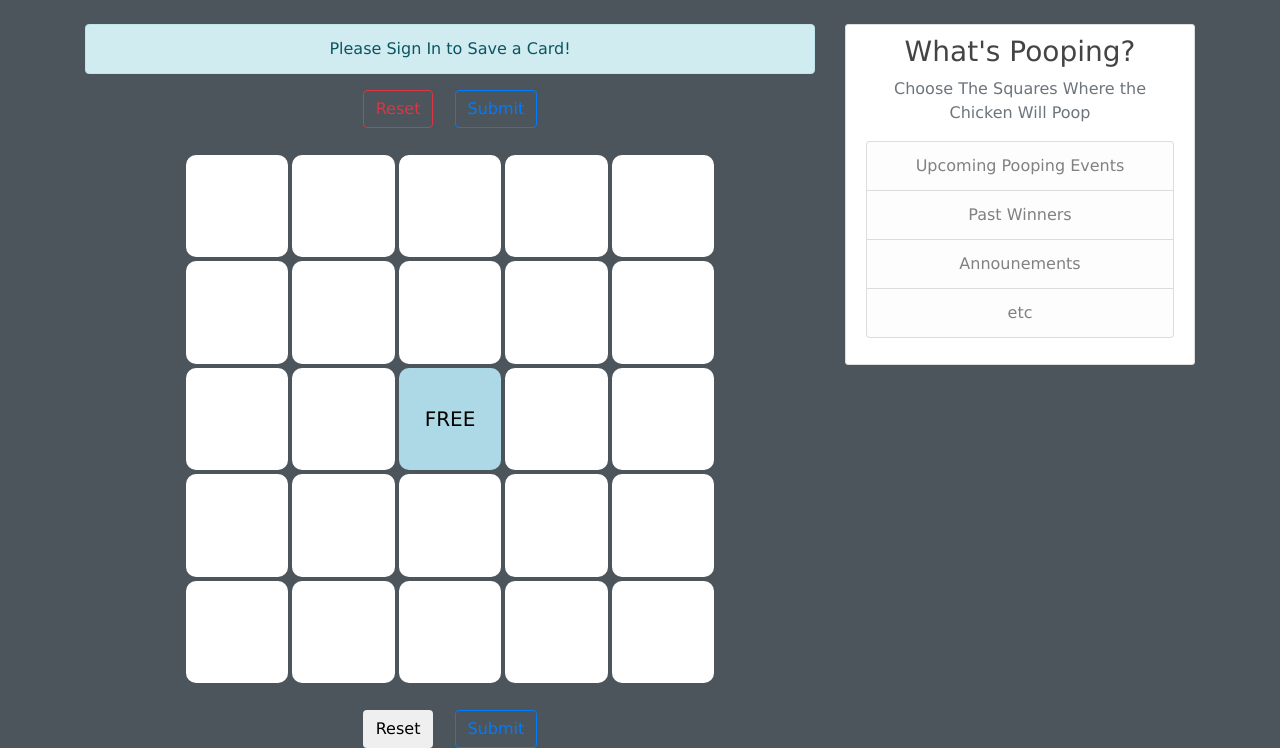
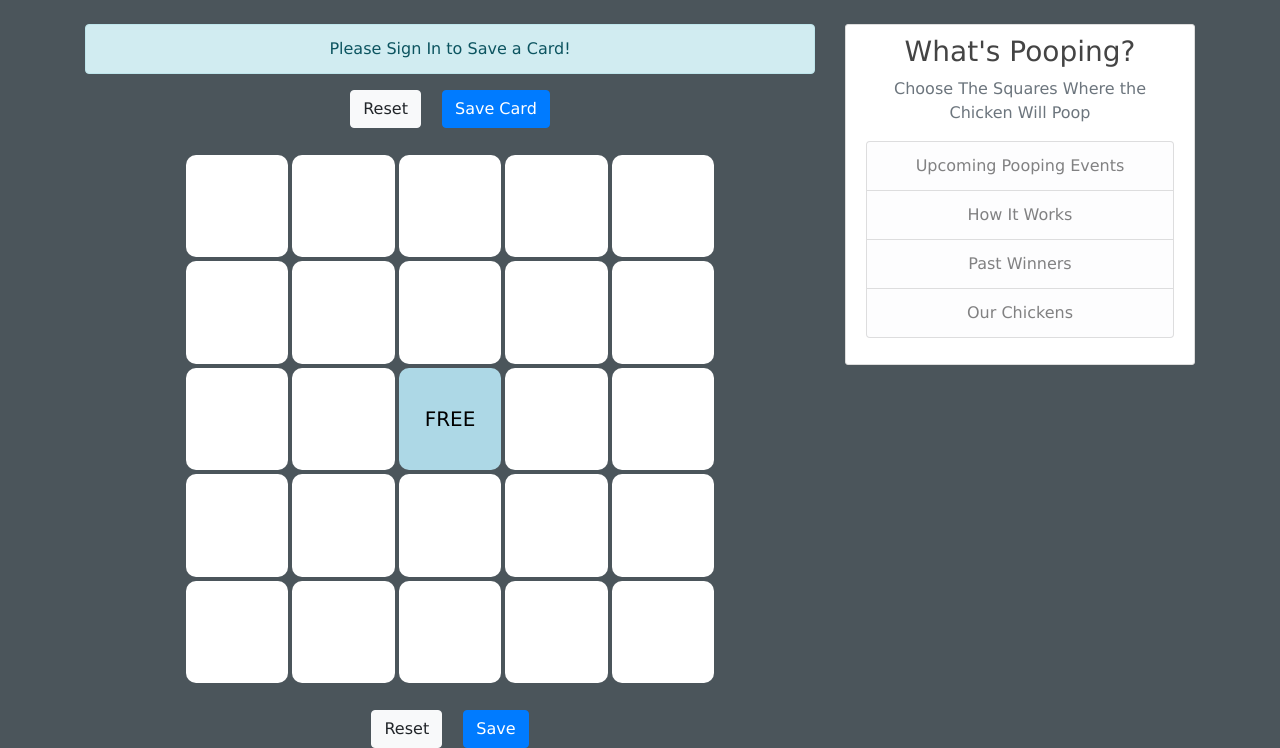
Before and after one commit to jande48/chickenpoopbingo, a Flask app: page / in a window 1280 px wide. Shown: the part 56-804 px from the top of the page. Run offline with Flask 2, Linux system fonts and the light colour scheme; some libraries are stand-ins or nearby versions.

Commit message:
working saving card

```diff
--- a/ChickenShitBingo/models.py
+++ b/ChickenShitBingo/models.py
@@ -15,8 +15,8 @@ class User(db.Model, UserMixin):
     image_file = db.Column(db.String(20), nullable=False, default='default.jpg')
     password = db.Column(db.String(60), nullable=False)
     posts = db.relationship('Post', backref='author', lazy=True)
-    credits = db.Column(db.String(25), nullable=False, default='10')
-    card = db.Column(db.String(25), nullable=False, default='0000000000000000000000000')
+    # credits = db.Column(db.String(25), nullable=False, default='10')
+    # card = db.Column(db.String(25), nullable=False, default='0000000000000000000000000')
 
     def get_reset_token(self, expires_sec=1800):
         s = Serializer(app.config['SECRET_KEY'], expires_sec)
--- a/ChickenShitBingo/routes.py
+++ b/ChickenShitBingo/routes.py
@@ -20,17 +20,31 @@ posts = [
     }
 ]
 
+@app.route("/test", methods=['GET','POST'])
+def test():
+    # clicked = None
+    if request.method == "POST":
+        req_data = request.form['myData']
+        print(req_data)
+        #title = req_data['title']
+        #body = req_data['body']
+        # clicked=request.get_json(silent=True)
+        # title = request.form.get('title')
+        # body = request.form.get('body')
+        # flash('it worked!!!', 'success')
+        #return '<div class="alert alert-success" role="alert">Your Card Has Been Saved</div>'
+    return render_template('test.html')
 
 @app.route("/")
 @app.route("/home", methods=['GET','POST'])
 def home():
     if current_user.is_authenticated:
         minus_credits = 0
-        for i in range( len(current_user.card.data) ):
-            minus_credits += int(current_user.card.data[i])
-        current_user.credits.data = int(current_user.credits.data)-minus_credits
-        db.session.commit()
-        flash('Your Card Has Been Saved! Tune in For the Next Chicken Shitting.', 'success')
+        # for i in range( len(current_user.card.data) ):
+        #     minus_credits += int(current_user.card.data[i])
+        # current_user.credits.data = int(current_user.credits.data)-minus_credits
+        # db.session.commit()
+        # flash('Your Card Has Been Saved! Tune in For the Next Chicken Shitting.', 'success')
     else:
         flash('Please Sign In to Save a Card!', 'info')
     return render_template('home.html')
--- a/ChickenShitBingo/templates/home.html
+++ b/ChickenShitBingo/templates/home.html
@@ -3,8 +3,12 @@
 {% block content %}
 
         <div>
-            <input class="btn btn-outline-danger mr-2" type="button" onclick="resetSquareColours()" value=" Reset ">
-            <input class="btn btn-outline-primary ml-2" type="button" onclick="resetSquareColours()" value="Submit">
+            <!--<form id="postForm">-->
+                <button class="btn btn-light mr-2" onclick="resetSquareColours()" value=" Reset ">Reset</button>
+                <button id="saveCard" value="Save" class="btn btn-primary ml-2">Save Card</button>
+            <!--</form>-->
+            <!-- <input class="btn btn-light mr-2" type="button" onclick="resetSquareColours()" value=" Reset ">
+            <input id="saveButton" class="btn btn-primary ml-2" type="button" value="Save"> -->
         </div>
         <br>
         <div onload="init()">
@@ -57,8 +61,8 @@
         </div>
         <br>
         <div>
-            <input class="btn btn--outline-danger mr-2" type="button" onclick="resetSquareColours()" value=" Reset ">
-            <input class="btn btn-outline-primary ml-2" type="button" onclick="resetSquareColours()" value="Submit">
+            <input class="btn btn-light mr-2" type="button" onclick="resetSquareColours()" value=" Reset ">
+            <input class="btn btn-primary ml-2" type="button" onclick="resetSquareColours()" value="Save">
 
 
         </div>
--- a/ChickenShitBingo/templates/layout.html
+++ b/ChickenShitBingo/templates/layout.html
@@ -14,6 +14,10 @@
     <link rel="stylesheet" type="text/css" href="{{ url_for('static', filename='main.css') }}">
     <link rel="stylesheet" href="../static/style.css">
     <script src="../static/bingo.js"></script>
+
+
+
+
     {% if title %}
         <title>Chicken Shit Bingo! - {{ title }}</title>
     {% else %}
@@ -51,6 +55,7 @@
     <main role="main" class="container">
       <div class="row">
         <div class="col-md-8">
+          <div id="message-div"></div>
           {% with messages = get_flashed_messages(with_categories=true) %}
             {% if messages %}
               {% for category, message in messages %}
@@ -68,9 +73,9 @@
             <p class='text-muted'>Choose The Squares Where the Chicken Will Poop</p>
               <ul class="list-group">
                 <li class="list-group-item list-group-item-light">Upcoming Pooping Events</li>
+                <li class="list-group-item list-group-item-light">How It Works</li>
                 <li class="list-group-item list-group-item-light">Past Winners</li>
-                <li class="list-group-item list-group-item-light">Announements</li>
-                <li class="list-group-item list-group-item-light">etc</li>
+                <li class="list-group-item list-group-item-light">Our Chickens</li>
               </ul>
             </p>
           </div>
@@ -81,8 +86,73 @@
 
     <!-- Optional JavaScript -->
     <!-- jQuery first, then Popper.js, then Bootstrap JS -->
-    <script src="https://code.jquery.com/jquery-3.2.1.slim.min.js" integrity="sha384-KJ3o2DKtIkvYIK3UENzmM7KCkRr/rE9/Qpg6aAZGJwFDMVNA/GpGFF93hXpG5KkN" crossorigin="anonymous"></script>
+    <!-- <script>
+      $(document).ready(function(){
+        var clicked;
+        $("#saveButton").click(function(){
+          //clicked = $(this).attr("name");
+          $ajax({
+            type: 'POST',
+            url: "{{ url_for('test') }}",
+            contentType: 'application/json;charset=UTF-8',
+            data: [{'sq1': 1},{'sq2': 0}]
+          })
+        })
+      })
+    </script> -->
+    <!-- <script
+  src="https://code.jquery.com/jquery-3.4.1.min.js"
+  integrity="sha256-CSXorXvZcTkaix6Yvo6HppcZGetbYMGWSFlBw8HfCJo="
+  crossorigin="anonymous"></script> -->
+
+    <script src="https://code.jquery.com/jquery-3.2.1.min.js"></script>
+    <script type=text/javascript>
+        $(document).ready(function(){
+            $("#saveCard").click(function(){
+                var myData = "This is my data."
+                $.post("/test",{"myData": myData})
+                $("#message-div").append("<div class='alert alert-success'>Your Card Has Been Saved! Check Upcoming Events!</div>")
+            })
+        });
+    </script>
+
+<!--
+    <script src="https://code.jquery.com/jquery-3.2.1.min.js"></script>
+    <script type=text/javascript>
+    $(document).ready(function(){
+      function saveCard() {
+        var myData = "This is my data."
+        //$.post("/test",{"myData": myData})
+        $('div.message-div').replaceWith('<div class="alert alert-success">Your Card Has Been Saved!</div>')
+      };
+    });
+
+      // $(document).ready(function(){
+      //   $('#postForm').submit(function(){
+      //     //e.preventDefault();
+      //     // $.ajax({
+      //     //   type: 'POST',
+      //     //   url: $SCRIPT_ROOT + '/test',// "{{ url_for('test') }}",
+      //     //   contentType: 'application/json;charset=UTF-8',
+      //     //   data: {title: 'Title', body: 'Body'}
+      //     // });
+      //     $.post("{{ url_for('test') }}", {title: 'Title', body: 'Body'}).done(
+      //       function(data){
+      //         console.log('Post Saved');
+      //         console.log(data);
+      //       }
+      //     )
+      //   })
+      // })
+
+    </script>
+     -->
+    <!-- <script type=text/javascript>
+      $SCRIPT_ROOT = {{ request.script_root|tojson|safe }};
+    </script> -->
+    <!-- <script src="https://code.jquery.com/jquery-3.2.1.slim.min.js" integrity="sha384-KJ3o2DKtIkvYIK3UENzmM7KCkRr/rE9/Qpg6aAZGJwFDMVNA/GpGFF93hXpG5KkN" crossorigin="anonymous"></script> -->
     <script src="https://cdnjs.cloudflare.com/ajax/libs/popper.js/1.12.9/umd/popper.min.js" integrity="sha384-ApNbgh9B+Y1QKtv3Rn7W3mgPxhU9K/ScQsAP7hUibX39j7fakFPskvXusvfa0b4Q" crossorigin="anonymous"></script>
     <script src="https://maxcdn.bootstrapcdn.com/bootstrap/4.0.0/js/bootstrap.min.js" integrity="sha384-JZR6Spejh4U02d8jOt6vLEHfe/JQGiRRSQQxSfFWpi1MquVdAyjUar5+76PVCmYl" crossorigin="anonymous"></script>
+
 </body>
 </html>
```
Also changed, not shown: ChickenShitBingo/templates/test.html (added, +11 -0 lines).
